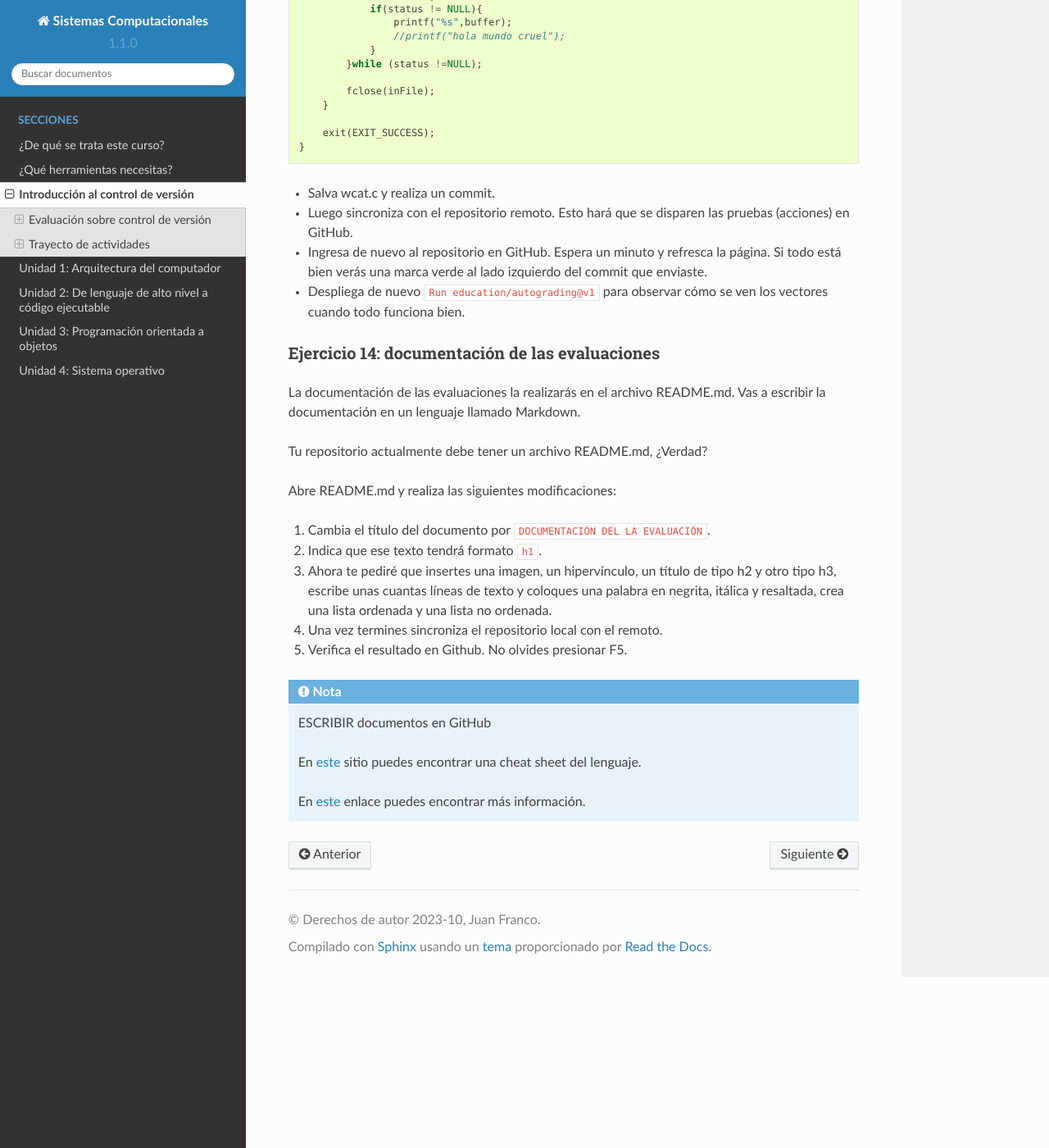
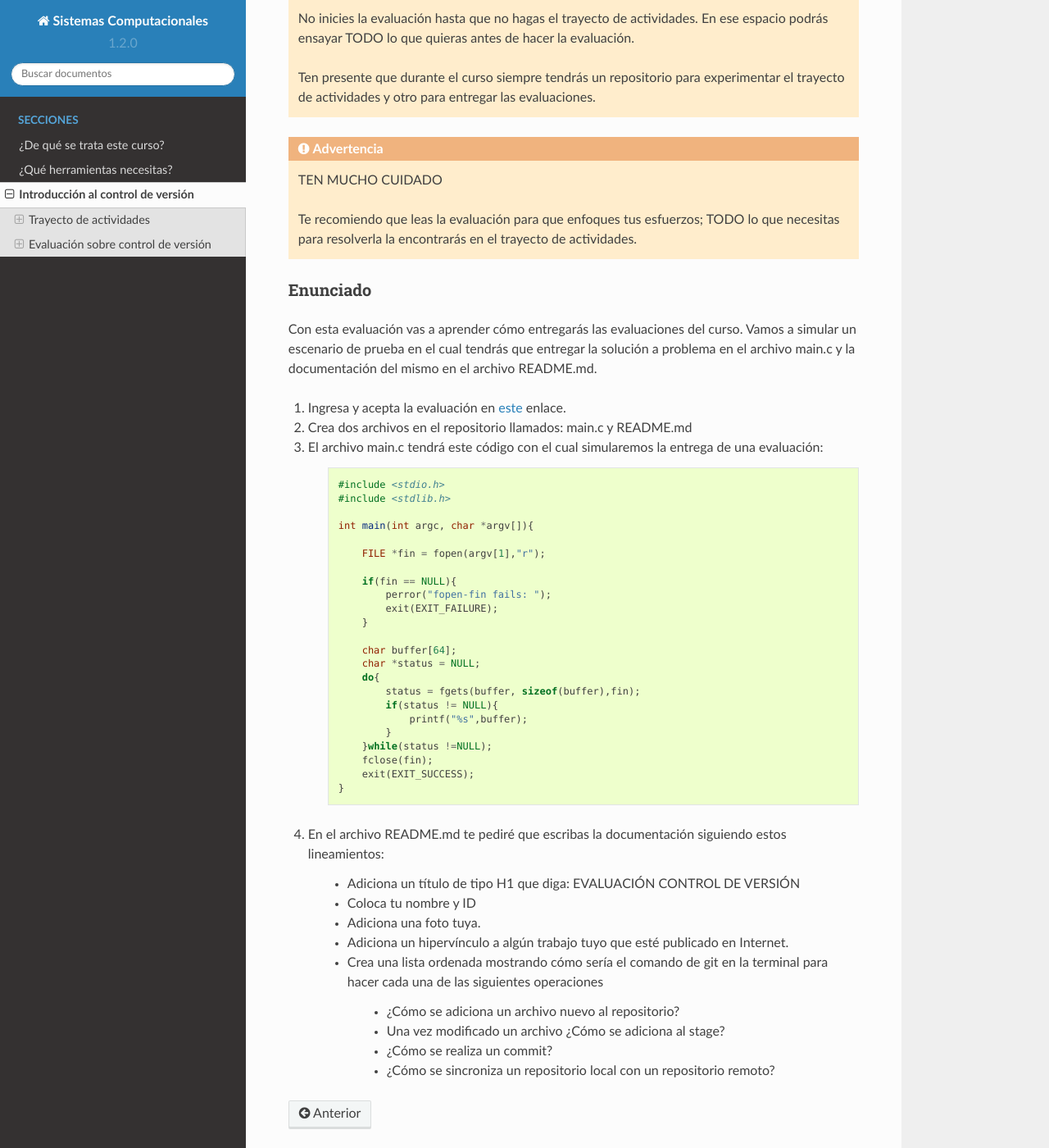
Before and after one commit to juanferfranco/SistemasComputacionales, a Sphinx documentation site: the page built from docs/_intro/introGit.rst, in a window 1280 px wide and 1400 px high, scrolled down 14999 px. Shown: the whole window at 82% size. Built offline with Sphinx 7.4.7 and the Read the Docs theme 2.0.0, drawn with Linux system fonts in a browser that asks for light colours; some of the changed text lies outside the part shown.

Commit message:
Course Setup in progress

```diff
--- a/docs/_intro/intro.rst
+++ b/docs/_intro/intro.rst
@@ -68,8 +68,7 @@ El curso está divido en 4 unidades:
 La metodología del curso es de aula invertida. En este sitio web está todo el material
 necesario para que puedas preparar la evaluación de cada unidad. Debes utilizar
 el tiempo autónomo para preparar el material y resolver los ejercicios y retos en clase
-con ayuda de tus compañeros de equipo y la asesoría del profesor.
-
+con el apoyo de tus compañeros y la asesoría del profesor.
 
 Cronograma
 ------------
@@ -85,29 +84,38 @@ Evaluación
 * unidad 3: 25%.
 * unidad 4: 20%.
 
+Plazos de entrega de las evaluaciones
+---------------------------------------
+=========== ==================  ===================== =====================
+Evaluación  Plazo 1 (sobre 5)   Plazo 2 (sobre 4)     Plazo 3 (sobre 3)
+=========== ==================  ===================== =====================
+Git         julio 25            agosto 1              agosto 8
+Unidad 1    agosto 17           agosto 24             agosto 31
+Unidad 2    septiembre 14       septiembre 21         septiembre 28
+Unidad 3    octubre 12          octubre 19            octubre 26
+Unidad 4    noviembre 2         no hay                no hay
+=========== ==================  ===================== =====================
+
 ¿Cuándo se consideran entregada una evaluación?
 --------------------------------------------------
 
 Cuando cumplas TODAS las condiciones siguientes:
 
 * Incluye toda la documentación solicitada.
-* Pasa los vectores de prueba, cuando aplique.
-* Incluye los enlaces a videos públicos en youtube donde se muestre
-  la evaluación funcionado.
-* El aval de unidad entregada por parte del profesor.
+* Tiene el aval de unidad entregada por parte del profesor.
 
 .. warning:: IMPORTANTE
 
   No hay entregas parciales. Si tu trabajo está
   incompleto el docente simplemente no te dará el aval de entregado.
   Recuerda que una vez tengas el aval la nota en el sistema
-  de la unidad será 5.
+  será 5.
 
 Dedicación
 -----------
 
-Este curso es de 2 créditos y se desarrolla en 16 semanas. Cada semana tendrás
-3 horas 20 minutos de trabajo presencial y 2 hora de trabajo autónomo.
+Este curso es de 2 créditos y se desarrolla en 16 semanas. En total debes
+invertir 6 horas de trabajo semanal.
 
 Bibliografía
 -------------
--- a/docs/_intro/introGit.rst
+++ b/docs/_intro/introGit.rst
@@ -3,69 +3,6 @@ Introducción al control de versión con git y GitHub
 
 Con esta guía aprenderás los herramientas básicas para realizar
 todos los proyectos y ejercicios del curso bajo control de versión.
-
-Evaluación sobre control de versión
----------------------------------------
-
-.. warning:: TEN MUCHO CUIDADO
-
-  Te recomiendo que leas la evaluación para que enfoques tus
-  esfuerzos; TODO lo que necesitas para resolverla la encontrarás
-  en el trayecto de actividades.
-
-Enunciado
-^^^^^^^^^^^^
-(El framework de pruebas para esta evaluación está tomado de
-`aquí <https://github.com/remzi-arpacidusseau/ostep-projects>`__)
-
-#. Ingresa y acepta la evaluación en
-   `este <https://classroom.github.com/a/2ZfA7C8p>`__ enlace.
-#. Crear el archivo main.c en el ``directorio dirTest/project``
-   con el siguiente código:
-
-    .. code-block:: c
-
-        #include <stdio.h>
-        #include <stdlib.h>
-
-        int main(int argc, char *argv[]){
-
-            FILE *fin = fopen(argv[1],"r");
-
-            if(fin == NULL){
-                perror("fopen-fin fails: ");
-                exit(EXIT_FAILURE);
-            }
-
-            char buffer[64];
-            char *status = NULL;
-            do{
-                status = fgets(buffer, sizeof(buffer),fin);
-                if(status != NULL){
-                    printf("%s",buffer);
-                }
-            }while(status !=NULL);
-            fclose(fin);
-            exit(EXIT_SUCCESS);
-        }
-
-#. Envía los cambios al repositorio con tu evaluación.
-#. Verifica que la evaluación se calificó correctamente.
-#. Edita el archivo README.md SOLO con lo siguiente y en
-   el mismo orden.
-
-    * Adiciona un título de tipo H1 que diga: EVALUACIÓN CONTROL DE VERSIÓN
-    * Coloca tu nombre y ID
-    * Adiciona una foto tuya.
-    * Adiciona un hipervínculo a algún trabajo tuyo que esté publicado
-      en Internet.
-    * Crea una lista ordenada mostrando cómo sería el comando en cada caso:
-
-        * ¿Cómo se adiciona un archivo nuevo al repositorio?
-        * Una vez modificado un archivo ¿Cómo se adiciona al stage?
-        * ¿Cómo se realiza un commit?
-        * ¿Cómo se sincroniza un repositorio local con un repositorio remoto?
-
 
 Trayecto de actividades
 ---------------------------------
@@ -76,7 +13,7 @@ Antes de comenzar el trayecto de actividades haremos lo siguiente:
 * Si estás en una cuenta que no es la tuya realiza un sign out (esquina superior derecha
   desplegando el menú).
 * Ingresa a tu cuenta.
-* Ingresa a este `este <https://classroom.github.com/a/B7iTtsIL>`__ sitio para unirte
+* Ingresa a este `este <https://classroom.github.com/a/7UrkjC-v>`__ sitio para unirte
   al classroom del curso. Busca tu nombre y ID. En este paso asociarás tu cuenta
   de Github al classroom del curso.
 * Acepta el assigment.
@@ -708,3 +645,78 @@ Abre README.md y realiza las siguientes modificaciones:
 
     En `este <https://docs.github.com/en/get-started/writing-on-github/getting-started-with-writing-and-formatting-on-github/basic-writing-and-formatting-syntax>`__
     enlace puedes encontrar más información.
+
+Evaluación sobre control de versión
+---------------------------------------
+
+.. warning:: TEN MUCHO CUIDADO
+
+  No inicies la evaluación hasta que no hagas el trayecto de actividades.
+  En ese espacio podrás ensayar TODO lo que quieras antes de hacer la evaluación.
+
+  Ten presente que durante el curso siempre tendrás un repositorio
+  para experimentar el trayecto de actividades y otro para entregar las
+  evaluaciones.
+
+
+.. warning:: TEN MUCHO CUIDADO
+
+  Te recomiendo que leas la evaluación para que enfoques tus
+  esfuerzos; TODO lo que necesitas para resolverla la encontrarás
+  en el trayecto de actividades.
+
+Enunciado
+^^^^^^^^^^^^
+
+Con esta evaluación vas a aprender cómo entregarás las evaluaciones
+del curso. Vamos a simular un escenario de prueba en el cual tendrás
+que entregar la solución a problema en el archivo main.c y la
+documentación del mismo en el archivo README.md.
+
+#. Ingresa y acepta la evaluación en
+   `este <https://classroom.github.com/a/OqezBq1Z>`__ enlace.
+#. Crea dos archivos en el repositorio llamados: main.c y README.md
+#. El archivo main.c tendrá este código con el cual simularemos
+   la entrega de una evaluación:
+
+    .. code-block:: c
+
+        #include <stdio.h>
+        #include <stdlib.h>
+
+        int main(int argc, char *argv[]){
+
+            FILE *fin = fopen(argv[1],"r");
+
+            if(fin == NULL){
+                perror("fopen-fin fails: ");
+                exit(EXIT_FAILURE);
+            }
+
+            char buffer[64];
+            char *status = NULL;
+            do{
+                status = fgets(buffer, sizeof(buffer),fin);
+                if(status != NULL){
+                    printf("%s",buffer);
+                }
+            }while(status !=NULL);
+            fclose(fin);
+            exit(EXIT_SUCCESS);
+        }
+
+#. En el archivo README.md te pediré que escribas la documentación siguiendo
+   estos lineamientos:
+
+    * Adiciona un título de tipo H1 que diga: EVALUACIÓN CONTROL DE VERSIÓN
+    * Coloca tu nombre y ID
+    * Adiciona una foto tuya.
+    * Adiciona un hipervínculo a algún trabajo tuyo que esté publicado
+      en Internet.
+    * Crea una lista ordenada mostrando cómo sería el comando de git en
+      la terminal para hacer cada una de las siguientes operaciones
+
+        * ¿Cómo se adiciona un archivo nuevo al repositorio?
+        * Una vez modificado un archivo ¿Cómo se adiciona al stage?
+        * ¿Cómo se realiza un commit?
+        * ¿Cómo se sincroniza un repositorio local con un repositorio remoto?
--- a/docs/conf.py
+++ b/docs/conf.py
@@ -20,11 +20,11 @@
 # -- Project information -----------------------------------------------------
 
 project = 'Sistemas Computacionales'
-copyright = '2023-10, Juan Franco'
+copyright = '2023-20, Juan Franco'
 author = 'Juan Franco'
 
 # The short X.Y version
-version = '1.1.0'
+version = '1.2.0'
 # The full version, including alpha/beta/rc tags
 release = 'rc'
 
--- a/docs/index.rst
+++ b/docs/index.rst
@@ -1,4 +1,4 @@
-Curso Sistemas Computacionales 2023-10
+Curso Sistemas Computacionales 2023-20
 ========================================
 
 Docente diseñador del curso: Juan Fernando Franco Higuita
@@ -15,6 +15,7 @@ Créditos y horas totales del curso: 2 créditos - 96 horas totales
    ¿De qué se trata este curso? <_intro/intro>
    ¿Qué herramientas necesitas? <_intro/tools>
    Introducción al control de versión <_intro/introGit>
+..
    Unidad 1: Arquitectura del computador <_unidad1/unidad1>
    Unidad 2: De lenguaje de alto nivel a código ejecutable <_unidad2/unidad2>
    Unidad 3: Programación orientada a objetos <_unidad3/unidad3>
```
Also changed, not shown: other parts of docs/_intro/intro.rst (+0 -12 lines).
